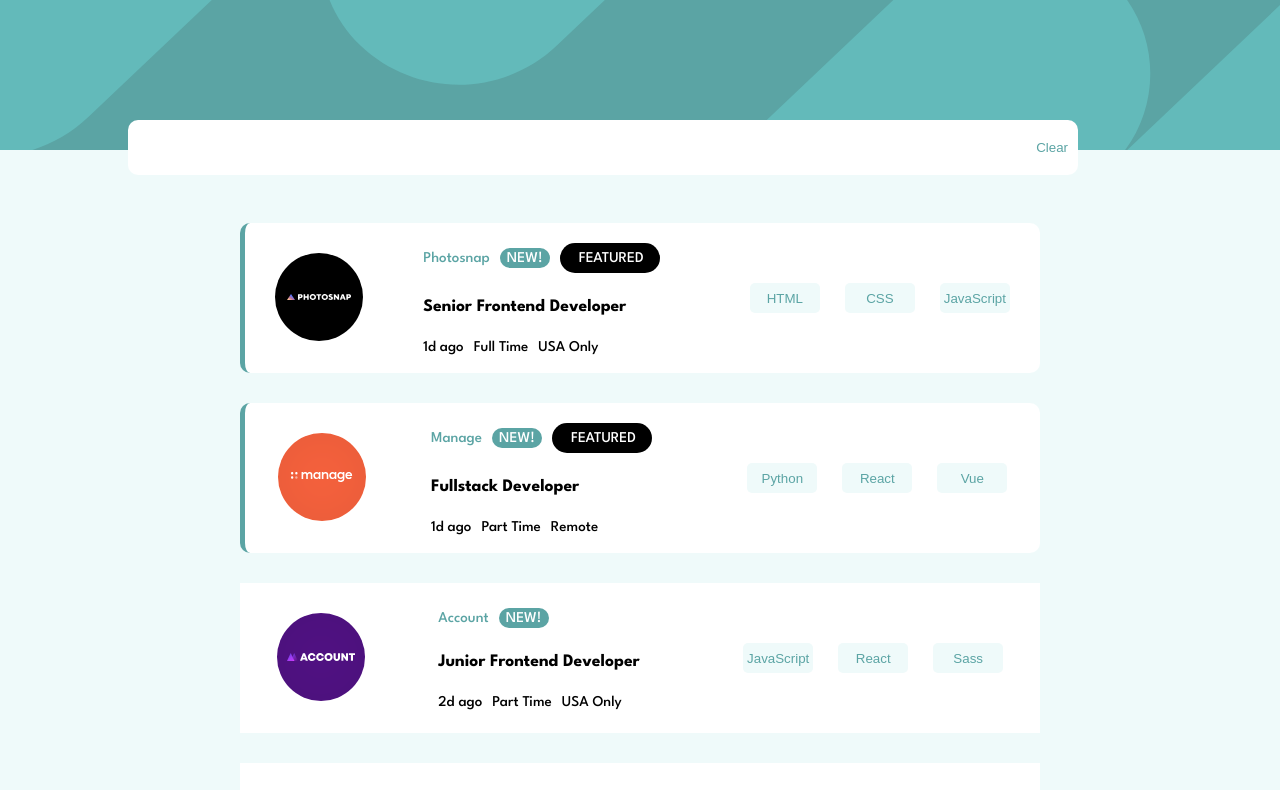
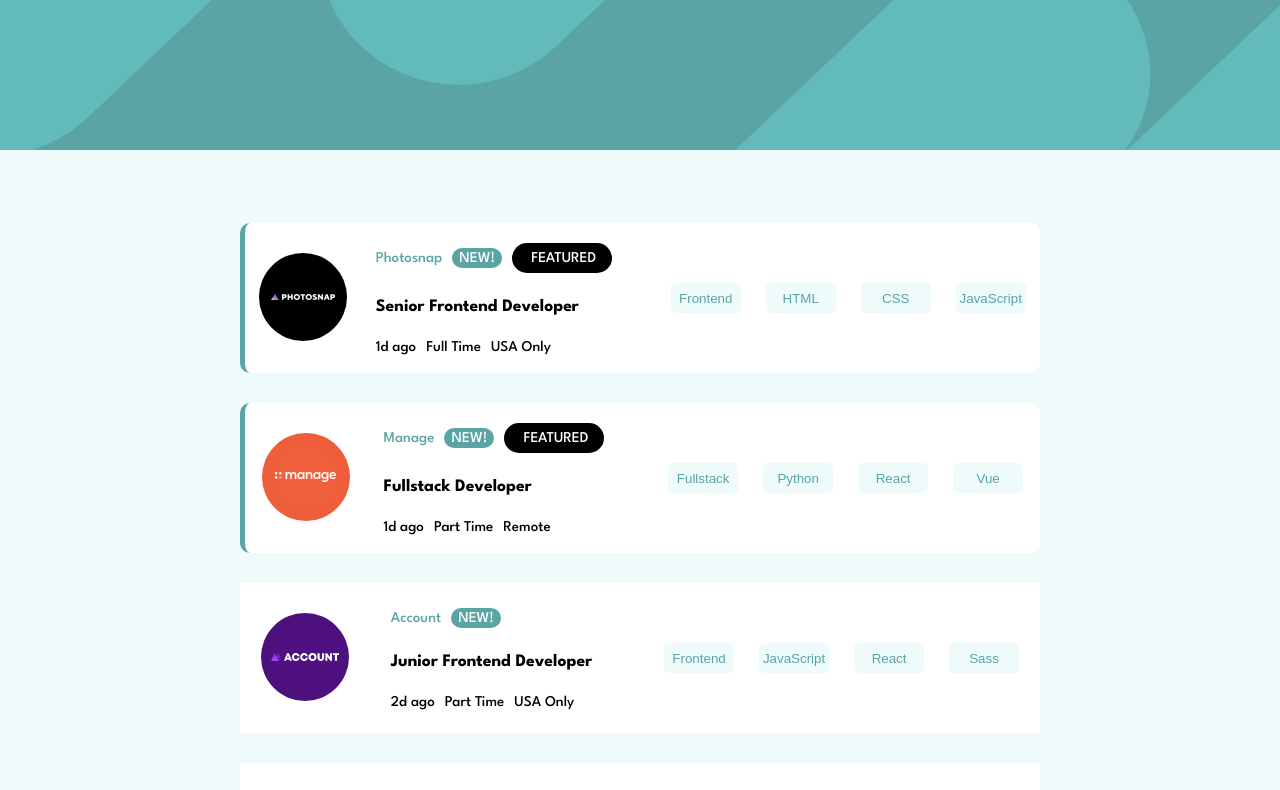
Before and after one commit to Oluwatobiiiiii/job-listling, a React (Vite) app: page / in a window 1280 px wide. Shown: the top 790 px of the page. Built offline with nearby package versions, Linux system fonts and the light colour scheme.

Commit message:
render the desired filter on a condition

```diff
--- a/package.json
+++ b/package.json
@@ -10,6 +10,7 @@
     "preview": "vite preview"
   },
   "dependencies": {
+    "prop-types": "^15.8.1",
     "react": "^18.2.0",
     "react-dom": "^18.2.0"
   },
--- a/src/App.jsx
+++ b/src/App.jsx
@@ -1,22 +1,24 @@
-import { useState } from "react";
+import React, { useState } from "react";
 import jobList from "./data.json";
 import "./index.css";
+import PropTypes from "prop-types";
 
+// let selectedJobs = { selected, id: Date.now() };
 let selectedJobs = [];
-
 export default function App() {
   const [selected, showSelectedJobs] = useState(selectedJobs);
 
-  // ADD THE SELCTED FILTER TO THE ARRAY
+  // ADD THE SELECTED FILTER TO THE ARRAY
   function addToSelectedJobs(selected) {
     showSelectedJobs(selectedJobs.push(selected));
     console.log(selectedJobs);
   }
 
   //remove the selected Job
-  function removeTheSelectedJobs(selected) {
-    showSelectedJobs(selectedJobs.pop(selected));
+  function removeTheSelectedJobs(index) {
+    showSelectedJobs(selectedJobs.filter((_, i) => i !== index));
     console.log(selectedJobs);
+    console.log(index);
   }
 
   //REMOVE THE SELECTED FILTER TO THE ARRAY
@@ -27,48 +29,60 @@
 
   return (
     <div>
-      <Jobs addToSelectedJobs={addToSelectedJobs} selected={selected} />
+      <Jobs
+        addToSelectedJobs={addToSelectedJobs}
+        selected={selected}
+        selectedJobs={selectedJobs}
+      />
 
-      <FilterJobs
-        ClearSelected={ClearSelected}
-        removeTheSelectedJobs={removeTheSelectedJobs}
-        selected={selected}
-      />
+      {selectedJobs.length > 0 && (
+        <FilterJobs
+          ClearSelected={ClearSelected}
+          selected={selected}
+          removeTheSelectedJobs={removeTheSelectedJobs}
+          selectedJobs={selectedJobs}
+        />
+      )}
     </div>
   );
 }
 
-function Jobs({ addToSelectedJobs, ClearSelected }) {
+function Jobs({ addToSelectedJobs }) {
   return (
     <div className="box">
       <div className="header-box"></div>
 
       <div className="jobs">
         {jobList.map((job) => (
-          <JobList job={job} key={job} addToSelectedJobs={addToSelectedJobs} />
+          <JobList
+            job={job}
+            key={job.id}
+            addToSelectedJobs={addToSelectedJobs}
+          />
         ))}
       </div>
     </div>
   );
 }
 
-function FilterJobs({
-  jobList,
-  selected,
-  ClearSelected,
-  removeTheSelectedJobs,
-}) {
+Jobs.propTypes = {
+  addToSelectedJobs: PropTypes.func.isRequired,
+};
+
+function FilterJobs({ ClearSelected, selectedJobs, removeTheSelectedJobs }) {
   return (
     <div className="filtered-Box">
-      {selectedJobs.map((job) => (
-        <>
-          <Box job={job} key={jobList}>
+      {selectedJobs.map((job, index) => (
+        <React.Fragment key={index}>
+          <Box job={job} key={index}>
             <Remove
+              key={index}
+              job={job}
+              index={index}
               removeTheSelectedJobs={removeTheSelectedJobs}
-              selected={selected}
             />
           </Box>
-        </>
+        </React.Fragment>
       ))}
       <button className="filter-btn" onClick={ClearSelected}>
         Clear
@@ -76,6 +90,12 @@
     </div>
   );
 }
+
+FilterJobs.propTypes = {
+  ClearSelected: PropTypes.func.isRequired,
+  removeTheSelectedJobs: PropTypes.func.isRequired,
+  selectedJobs: PropTypes.array.isRequired,
+};
 
 function Box({ job, children }) {
   return (
@@ -88,13 +108,27 @@
   );
 }
 
-function Remove({ selected, removeTheSelectedJobs }) {
+Box.propTypes = {
+  job: PropTypes.string.isRequired,
+  children: PropTypes.object.isRequired,
+};
+
+function Remove({ removeTheSelectedJobs, index }) {
   return (
-    <button className="remove" onClick={() => removeTheSelectedJobs(selected)}>
+    <button
+      className="remove"
+      onClick={() => removeTheSelectedJobs(index)}
+      key={Date.now()}
+    >
       <img src="images/icon-remove.svg" />
     </button>
   );
 }
+
+Remove.propTypes = {
+  removeTheSelectedJobs: PropTypes.func.isRequired,
+  index: PropTypes.number.isRequired,
+};
 
 function JobList({ job, addToSelectedJobs }) {
   return (
@@ -128,6 +162,14 @@
 
           {/* JOB */}
           <div className="technology">
+            <button
+              value={job.role}
+              key={job.id}
+              className="job-role"
+              onClick={() => addToSelectedJobs(job.role)}
+            >
+              {job.role}
+            </button>
             {job.languages.map((el) => (
               <button
                 className="technology-btn"
@@ -154,3 +196,8 @@
     </div>
   );
 }
+
+JobList.propTypes = {
+  job: PropTypes.object.isRequired,
+  addToSelectedJobs: PropTypes.func.isRequired,
+};
--- a/src/index.css
+++ b/src/index.css
@@ -86,6 +86,18 @@
 }
 
 .technology-btn {
+  background-color: var(---LightGrayishCyanBackground--);
+  color: var(---DesaturatedDarkCyan--);
+  border: none;
+  height: 30px;
+  width: 70px;
+  cursor: pointer;
+  font-weight: 500;
+  border-radius: 5px;
+  cursor: pointer;
+}
+
+.job-role {
   background-color: var(---LightGrayishCyanBackground--);
   color: var(---DesaturatedDarkCyan--);
   border: none;
```
Also changed, not shown: 1 other file (tests, documents, lock files or other folders).
